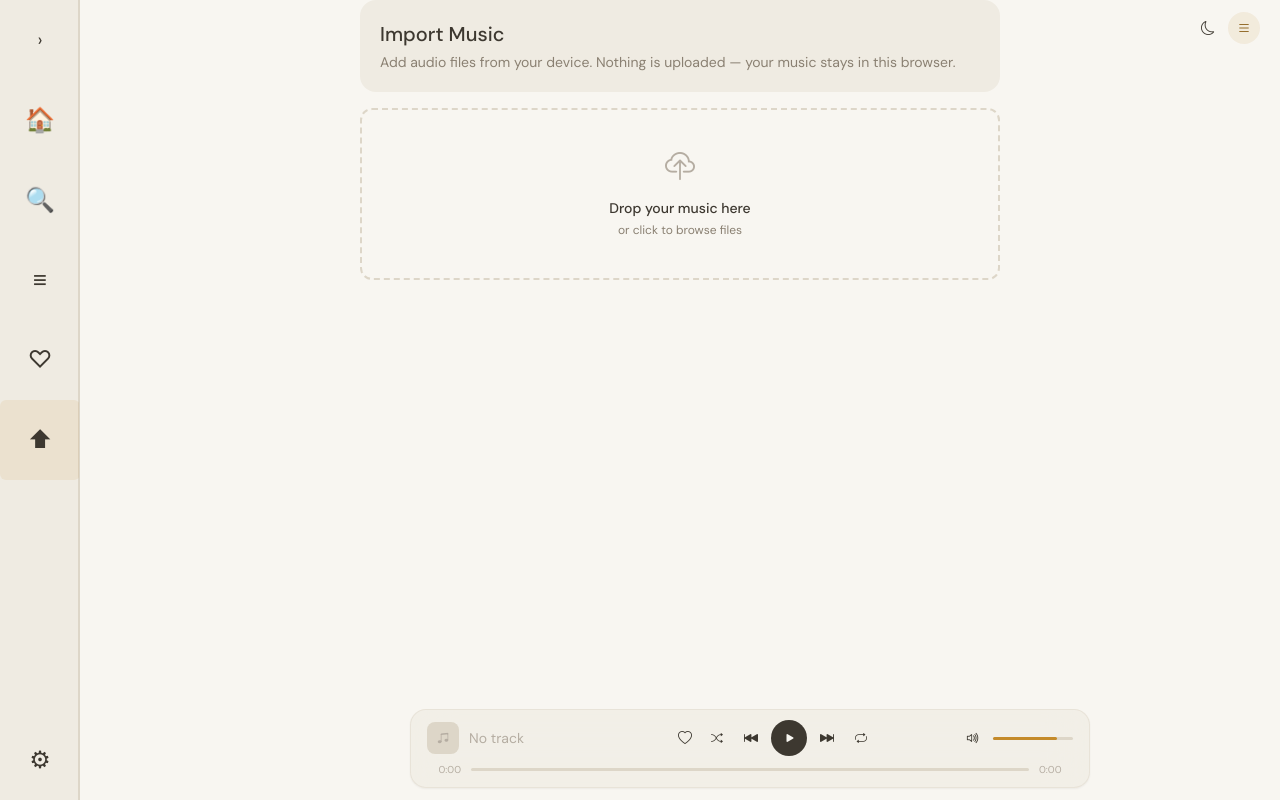
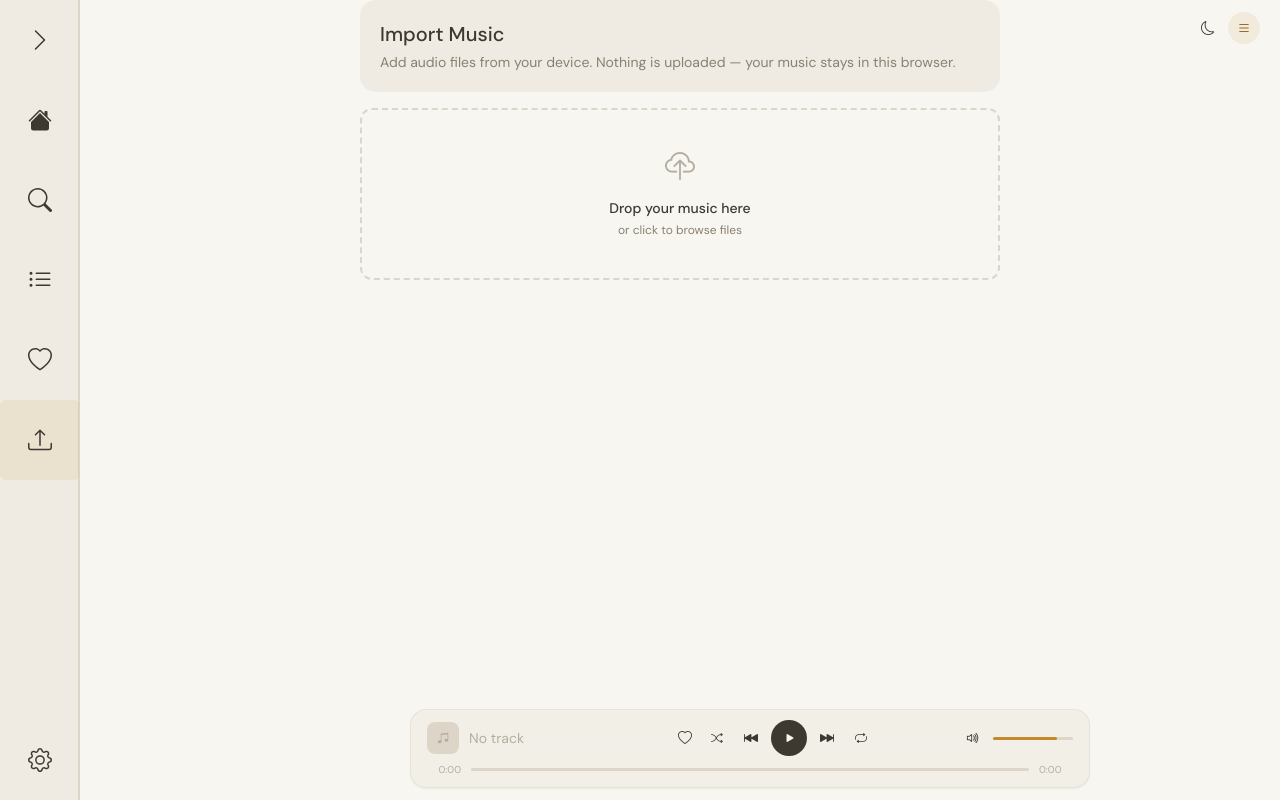
Before and after one commit to subs-cantcode/echo-music-player, a React (Vite) app: page /upload in a window 1280 px wide. Built offline with nearby package versions, Linux system fonts and the light colour scheme.

Commit message:
Replace emoji icons with Bootstrap Icons

```diff
--- a/src/components/Sidebar.jsx
+++ b/src/components/Sidebar.jsx
@@ -1,16 +1,26 @@
 import React, { useState } from 'react';
 import { Link, useLocation } from 'react-router-dom';
+import {
+  HouseFill,
+  Search,
+  ListUl,
+  Heart,
+  Upload,
+  Gear,
+  ChevronLeft,
+  ChevronRight,
+} from 'react-bootstrap-icons';
 
 export const Sidebar = () => {
   const [isExpanded, setIsExpanded] = useState(false);
   const location = useLocation();
 
   const navItems = [
-    { path: '/', label: 'Home', icon: '🏠' },
-    { path: '/search', label: 'Search', icon: '🔍' },
-    { path: '/playlists', label: 'Playlists', icon: '≡' },
-    { path: '/favourites', label: 'Favourites', icon: '♡' },
-    { path: '/upload', label: 'Import', icon: '⬆' },
+    { path: '/', label: 'Home', icon: HouseFill },
+    { path: '/search', label: 'Search', icon: Search },
+    { path: '/playlists', label: 'Playlists', icon: ListUl },
+    { path: '/favourites', label: 'Favourites', icon: Heart },
+    { path: '/upload', label: 'Import', icon: Upload },
   ];
 
   const isActive = (path) => location.pathname === path;
@@ -26,11 +36,13 @@ export const Sidebar = () => {
           className="nav-item w-20 h-20 flex items-center justify-center hover:bg-surface-hover transition-colors border-2 border-transparent hover:border-accent"
           title="Toggle sidebar"
         >
-          <span className="text-lg">{isExpanded ? '‹' : '›'}</span>
+          {isExpanded ? <ChevronLeft size={24} /> : <ChevronRight size={24} />}
         </button>
 
         {/* Nav Items */}
-        {navItems.map(item => (
+        {navItems.map(item => {
+          const IconComponent = item.icon;
+          return (
             <Link
               key={item.path}
               to={item.path}
@@ -41,9 +53,10 @@ export const Sidebar = () => {
               }`}
               title={item.label}
             >
-            <span className="text-2xl">{item.icon}</span>
+              <IconComponent size={24} />
             </Link>
-        ))}
+          );
+        })}
 
         {/* Spacer */}
         <div className="flex-1" />
@@ -54,7 +67,7 @@ export const Sidebar = () => {
           className="nav-item w-20 h-20 flex items-center justify-center flex-shrink-0 transition-colors border-2 border-transparent hover:bg-surface-hover hover:border-accent"
           title="Settings"
         >
-          <span className="text-2xl">⚙</span>
+          <Gear size={24} />
         </Link>
       </nav>
     </aside>
```
Lines whose indentation alone changed are shown as unchanged.
